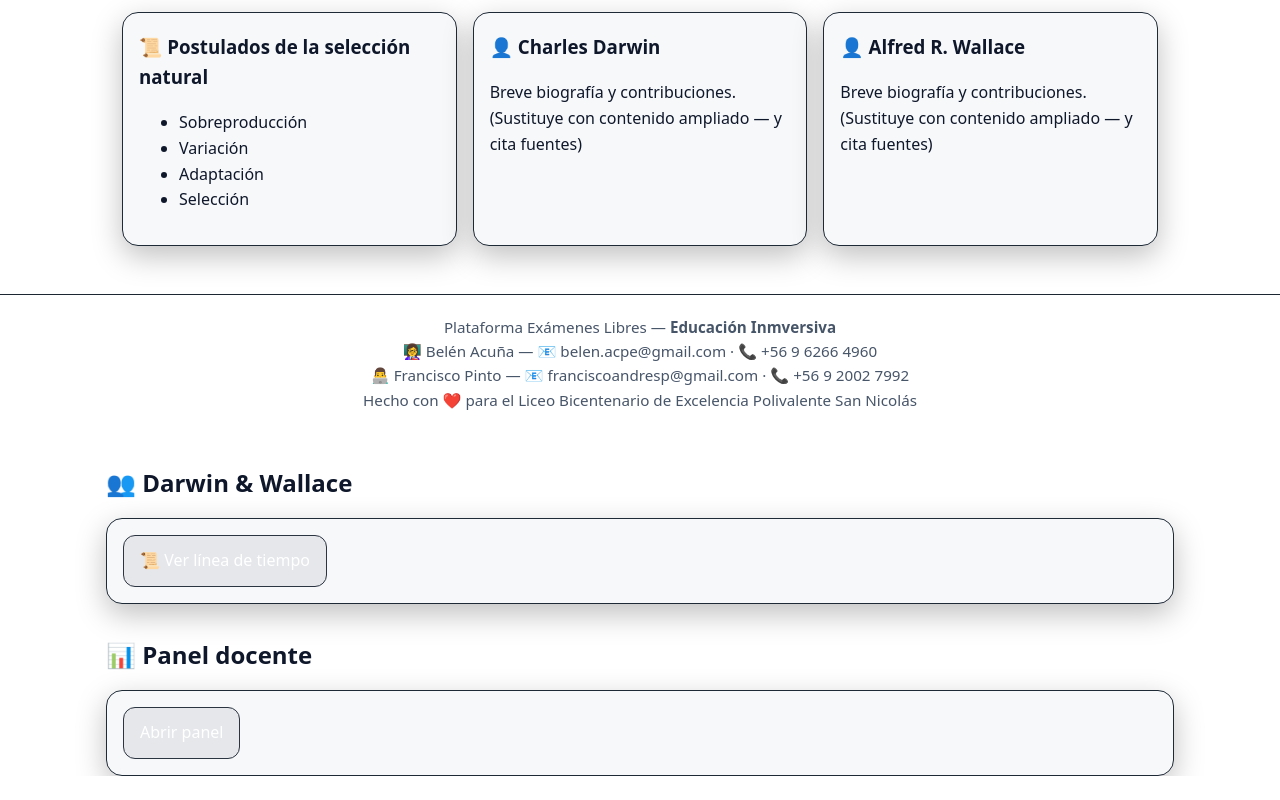
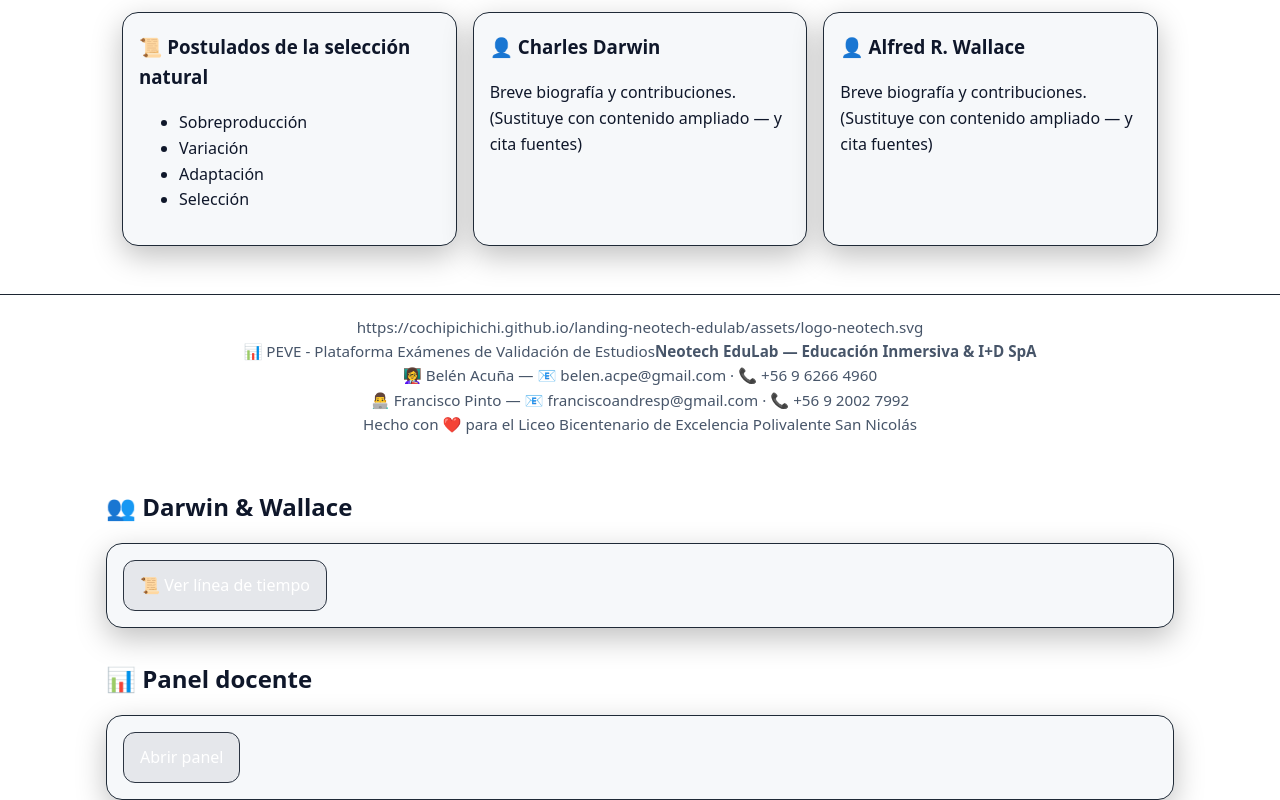
Before and after one commit to cochipichichi/ciencias-naturales, a plain HTML site: page index.html in a window 1280 px wide. Shown: the part 1485-2285 px from the top of the page. Before the commit the page ends 2261 px from the top, so only its background shows below. Drawn offline with nearby package versions, Linux system fonts and the light colour scheme.

Commit message:
Update index.html

```diff
--- a/index.html
+++ b/index.html
@@ -4,7 +4,7 @@
 <head>
   <meta charset="utf-8">
   <meta name="viewport" content="width=device-width,initial-scale=1">
-  <title>Ciencias Natrulares — Evidencias de la Evolución (OA2)</title>
+  <title>Ciencias Natulares — Evidencias de la Evolución (OA2)</title>
   <meta name="theme-color" content="#0c0f10">
   <link rel="manifest" href="pwa/manifest.webmanifest">
   <link rel="icon" href="assets/img/favicon.png">
@@ -134,10 +134,12 @@
   </main>
 
   <footer class="footer">
-    <div>Plataforma Exámenes Libres — <strong>Educación Inmversiva</strong></div>
+    <div>https://cochipichichi.github.io/landing-neotech-edulab/assets/logo-neotech.svg</div>
+    <div>📊 PEVE - Plataforma Exámenes de Validación de Estudios<strong>Neotech EduLab — Educación Inmersiva & I+D SpA</strong></div>
     <div>👩‍🏫 Belén Acuña — 📧 belen.acpe@gmail.com · 📞 +56 9 6266 4960</div>
     <div>👨‍💻 Francisco Pinto — 📧 franciscoandresp@gmail.com · 📞 +56 9 2002 7992</div>
     <div>Hecho con ❤️ para el Liceo Bicentenario de Excelencia Polivalente San Nicolás</div>
+
   </footer>
 
   <!-- Guide modal -->
```
